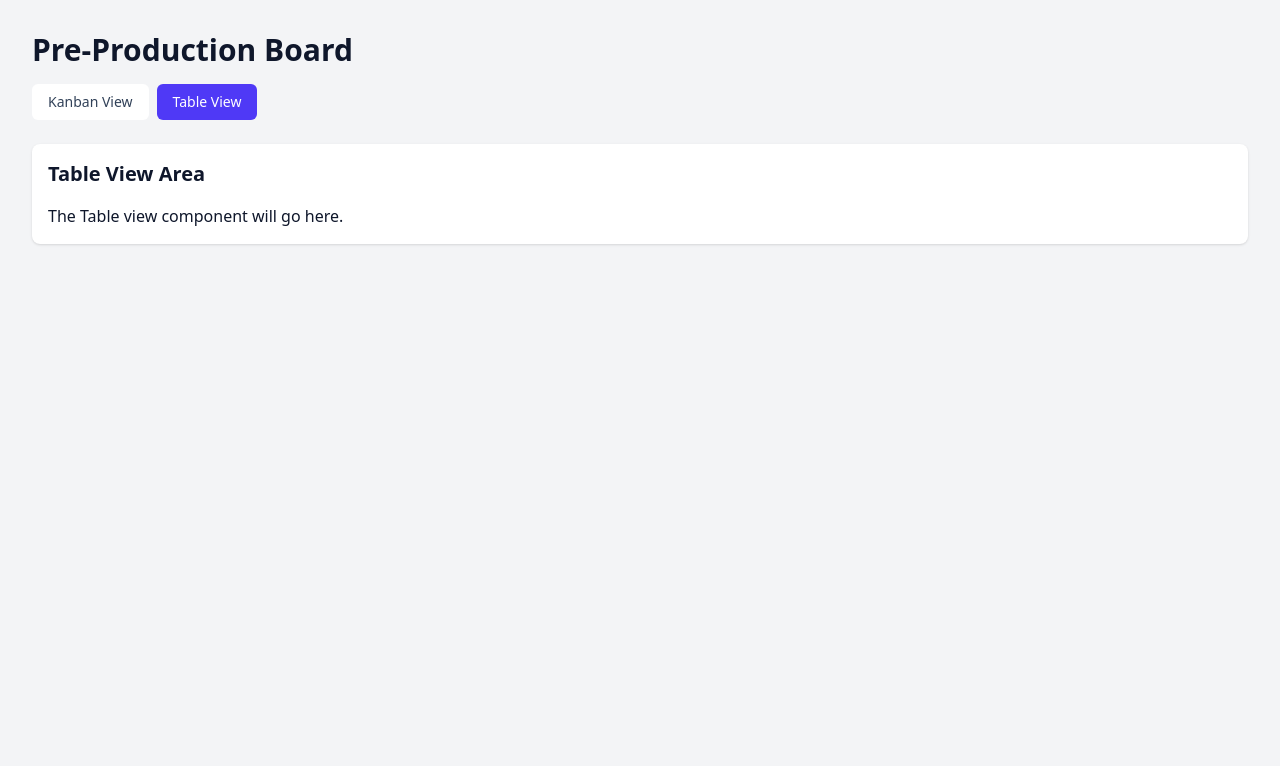
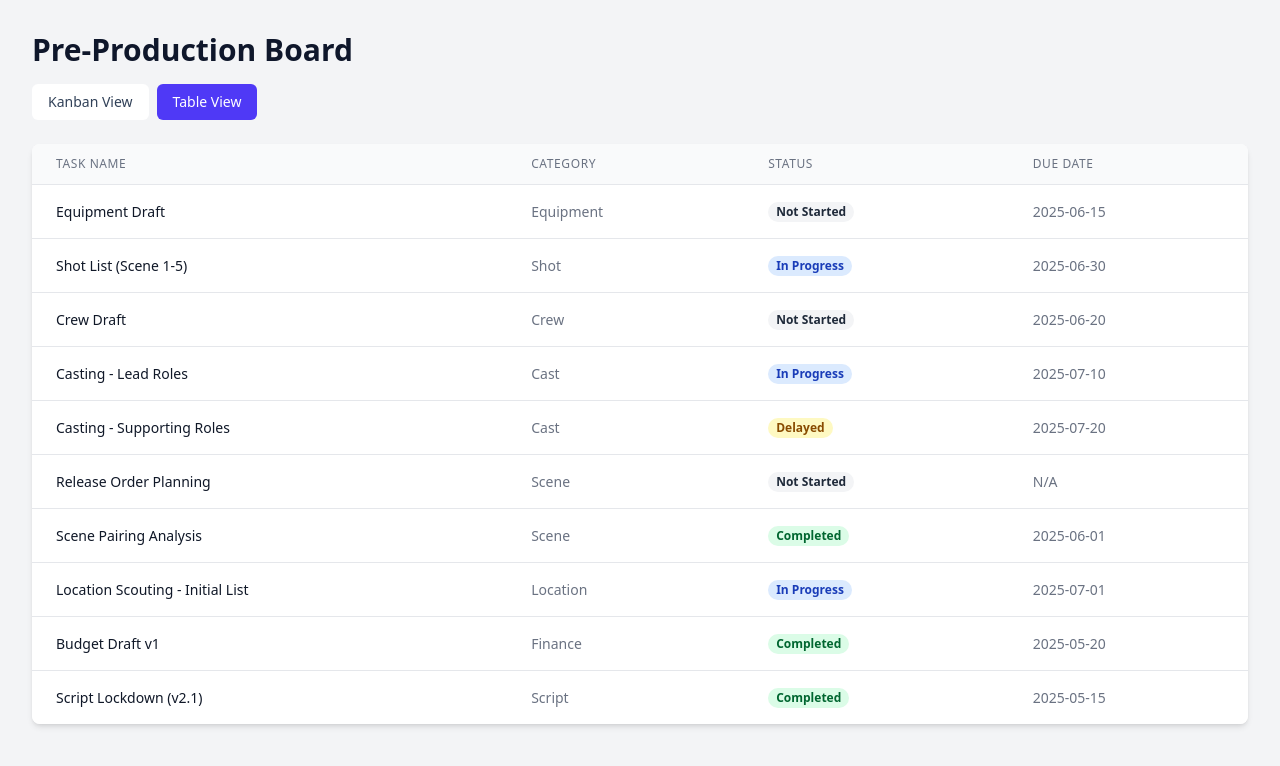
Before and after one commit to internetkid2001/fpa, a React (Vite) app: page / in a window 1280 px wide. Both pictures are taken after a click on the button "Table View". Shown: the top 766 px of the page. Built offline with nearby package versions, Linux system fonts and the light colour scheme.

Commit message:
feat: Implement Task Table View for Pre-Production Board

```diff
--- /dev/null
+++ b/src/components/TaskTableView.jsx
@@ -0,0 +1,72 @@
+import React from 'react';
+
+function TaskTableView({ tasks }) {
+  const tableHeaders = ['Task Name', 'Category', 'Status', 'Due Date']; // Define your table headers
+
+  return (
+    <div className="bg-white dark:bg-slate-800 shadow-md rounded-lg overflow-x-auto">
+      <table className="min-w-full divide-y divide-gray-200 dark:divide-slate-700">
+        <thead className="bg-gray-50 dark:bg-slate-700">
+          <tr>
+            {tableHeaders.map(header => (
+              <th
+                key={header}
+                scope="col"
+                className="px-6 py-3 text-left text-xs font-medium text-gray-500 dark:text-slate-300 uppercase tracking-wider"
+              >
+                {header}
+              </th>
+            ))}
+            {/* Add an empty header for potential action buttons per row if needed later */}
+            {/* <th scope="col" className="relative px-6 py-3">
+              <span className="sr-only">Edit</span>
+            </th> */}
+          </tr>
+        </thead>
+        <tbody className="bg-white dark:bg-slate-800 divide-y divide-gray-200 dark:divide-slate-700">
+          {tasks.length > 0 ? (
+            tasks.map((task) => (
+              <tr key={task.id} className="hover:bg-gray-50 dark:hover:bg-slate-700/50 transition-colors">
+                <td className="px-6 py-4 whitespace-nowrap text-sm font-medium text-gray-900 dark:text-slate-100">
+                  {task.title}
+                </td>
+                <td className="px-6 py-4 whitespace-nowrap text-sm text-gray-500 dark:text-slate-300">
+                  {task.category}
+                </td>
+                <td className="px-6 py-4 whitespace-nowrap text-sm">
+                  {/* You could add more styling to status like a badge later */}
+                  <span className={`px-2 inline-flex text-xs leading-5 font-semibold rounded-full
+                    ${task.status === 'Completed' ? 'bg-green-100 dark:bg-green-800 text-green-800 dark:text-green-100' :
+                      task.status === 'In Progress' ? 'bg-blue-100 dark:bg-blue-800 text-blue-800 dark:text-blue-100' :
+                      task.status === 'Delayed' ? 'bg-yellow-100 dark:bg-yellow-800 text-yellow-800 dark:text-yellow-100' :
+                      'bg-gray-100 dark:bg-gray-700 text-gray-800 dark:text-gray-200' // Default for 'Not Started' etc.
+                    }`}>
+                    {task.status}
+                  </span>
+                </td>
+                <td className="px-6 py-4 whitespace-nowrap text-sm text-gray-500 dark:text-slate-300">
+                  {task.dueDate || 'N/A'} {/* Display N/A if no due date */}
+                </td>
+                {/* Example for an action cell:
+                <td className="px-6 py-4 whitespace-nowrap text-right text-sm font-medium">
+                  <a href="#" className="text-indigo-600 hover:text-indigo-900 dark:text-indigo-400 dark:hover:text-indigo-300">
+                    Edit
+                  </a>
+                </td>
+                */}
+              </tr>
+            ))
+          ) : (
+            <tr>
+              <td colSpan={tableHeaders.length} className="px-6 py-4 text-center text-sm text-gray-500 dark:text-slate-400">
+                No tasks to display.
+              </td>
+            </tr>
+          )}
+        </tbody>
+      </table>
+    </div>
+  );
+}
+
+export default TaskTableView;
--- a/src/pages/PreProductionBoardPage.jsx
+++ b/src/pages/PreProductionBoardPage.jsx
@@ -1,22 +1,24 @@
 import React, { useState } from 'react';
-import KanbanColumn from '../components/KanbanColumn'; // Import the new component
+import KanbanColumn from '../components/KanbanColumn';
+import TaskTableView from '../components/TaskTableView'; // 1. Import TaskTableView
 
 // Sample Data (as defined previously)
 const sampleTasksData = [
   // ... (your existing sampleTasksData remains here) ...
-  { id: 'task-1', title: 'Equipment Draft', status: 'Not Started', category: 'Equipment', description: 'Draft initial list of required equipment.' },
-  { id: 'task-2', title: 'Shot List (Scene 1-5)', status: 'In Progress', category: 'Shot', description: 'Detail all shots for scenes 1 through 5.' },
-  { id: 'task-3', title: 'Crew Draft', status: 'Not Started', category: 'Crew', description: 'Identify key crew members and availability.' },
-  { id: 'task-4', title: 'Casting - Lead Roles', status: 'In Progress', category: 'Cast', description: 'Finalize casting for lead roles.' },
-  { id: 'task-5', title: 'Casting - Supporting Roles', status: 'Delayed', category: 'Cast', description: 'Casting for supporting roles is currently on hold.' },
-  { id: 'task-6', title: 'Release Order Planning', status: 'Not Started', category: 'Scene', description: 'Plan the initial shooting release order.' },
-  { id: 'task-7', title: 'Scene Pairing Analysis', status: 'Completed', category: 'Scene', description: 'Analyze scenes for efficient pairing during shoots.' },
-  { id: 'task-8', title: 'Location Scouting - Initial List', status: 'In Progress', category: 'Location', description: 'Compile a list of potential shooting locations.' },
-  { id: 'task-9', title: 'Budget Draft v1', status: 'Completed', category: 'Finance', description: 'Initial draft of the production budget.' },
-  { id: 'task-10', title: 'Script Lockdown (v2.1)', status: 'Completed', category: 'Script', description: 'Script version 2.1 is locked for pre-production.' },
+  { id: 'task-1', title: 'Equipment Draft', status: 'Not Started', category: 'Equipment', description: 'Draft initial list of required equipment.', dueDate: '2025-06-15' },
+  { id: 'task-2', title: 'Shot List (Scene 1-5)', status: 'In Progress', category: 'Shot', description: 'Detail all shots for scenes 1 through 5.', dueDate: '2025-06-30' },
+  { id: 'task-3', title: 'Crew Draft', status: 'Not Started', category: 'Crew', description: 'Identify key crew members and availability.', dueDate: '2025-06-20' },
+  { id: 'task-4', title: 'Casting - Lead Roles', status: 'In Progress', category: 'Cast', description: 'Finalize casting for lead roles.', dueDate: '2025-07-10' },
+  { id: 'task-5', title: 'Casting - Supporting Roles', status: 'Delayed', category: 'Cast', description: 'Casting for supporting roles is currently on hold.', dueDate: '2025-07-20' },
+  { id: 'task-6', title: 'Release Order Planning', status: 'Not Started', category: 'Scene', description: 'Plan the initial shooting release order.', dueDate: null }, // Example of task with no due date
+  { id: 'task-7', title: 'Scene Pairing Analysis', status: 'Completed', category: 'Scene', description: 'Analyze scenes for efficient pairing during shoots.', dueDate: '2025-06-01' },
+  { id: 'task-8', title: 'Location Scouting - Initial List', status: 'In Progress', category: 'Location', description: 'Compile a list of potential shooting locations.', dueDate: '2025-07-01' },
+  { id: 'task-9', title: 'Budget Draft v1', status: 'Completed', category: 'Finance', description: 'Initial draft of the production budget.', dueDate: '2025-05-20' },
+  { id: 'task-10', title: 'Script Lockdown (v2.1)', status: 'Completed', category: 'Script', description: 'Script version 2.1 is locked for pre-production.', dueDate: '2025-05-15' },
 ];
 
 const KANBAN_COLUMN_CONFIG = [
+  // ... (your existing KANBAN_COLUMN_CONFIG remains here) ...
   { id: 'notStartedCol', title: 'Not Started', statusFilter: 'Not Started' },
   { id: 'inProgressCol', title: 'In Progress', statusFilter: 'In Progress' },
   { id: 'delayedCol', title: 'Delayed', statusFilter: 'Delayed' },
@@ -31,9 +33,9 @@ function PreProductionBoardPage() {
     <div className="min-h-screen bg-gray-100 dark:bg-slate-900 text-slate-900 dark:text-slate-100 p-4 sm:p-6 lg:p-8 transition-colors duration-300">
       <div className="max-w-full mx-auto">
         <header className="mb-6">
+          {/* ... (Header and view switcher buttons remain unchanged) ... */}
           <h1 className="text-3xl font-bold">Pre-Production Board</h1>
           <div className="mt-4 flex space-x-2">
-            {/* ... (View switcher buttons remain unchanged) ... */}
             <button
               onClick={() => setActiveView('kanban')}
               className={`px-4 py-2 rounded-md text-sm font-medium transition-colors duration-150
@@ -59,7 +61,7 @@ function PreProductionBoardPage() {
 
         <main>
           {activeView === 'kanban' && (
-            <div className="flex space-x-4 overflow-x-auto pb-4"> {/* Container for horizontal scrolling columns */}
+            <div className="flex space-x-4 overflow-x-auto pb-4">
               {KANBAN_COLUMN_CONFIG.map((columnConfig) => {
                 const columnTasks = tasks.filter(task => task.status === columnConfig.statusFilter);
                 return (
@@ -74,10 +76,8 @@ function PreProductionBoardPage() {
           )}
 
           {activeView === 'table' && (
-            <div className="p-4 bg-white dark:bg-slate-800 rounded-lg shadow">
-              <h2 className="text-xl font-semibold mb-4">Table View Area</h2>
-              <p>The Table view component will go here.</p>
-            </div>
+            // 2. Replace the placeholder with the TaskTableView component
+            <TaskTableView tasks={tasks} />
           )}
         </main>
       </div>
```
